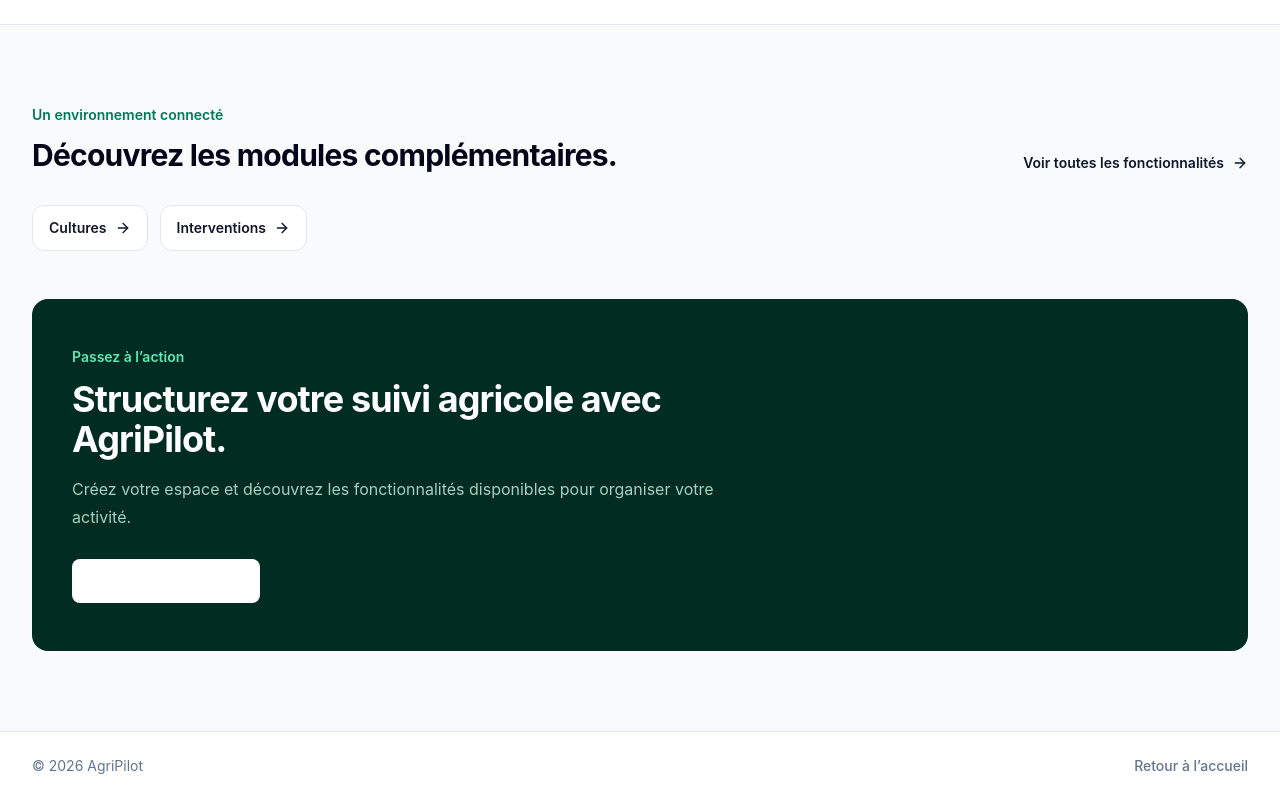
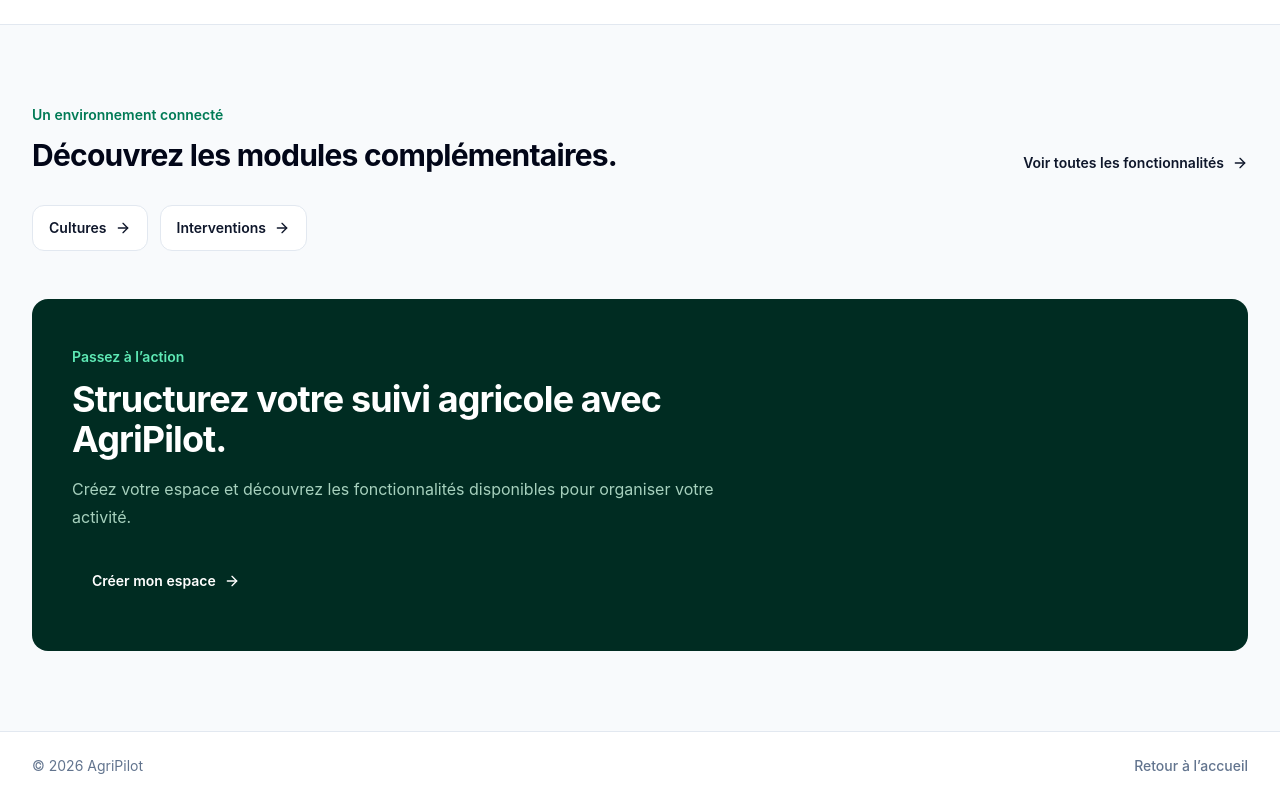
Before and after one commit to Piercel2022/agripilot-web, a React (Vite) app: page /fonctionnalites/campagnes in a window 1280 px wide. Shown: the part 1213-2013 px from the top of the page. Built offline with nearby package versions, Linux system fonts and the light colour scheme; no server answers.

Commit message:
Add the worklow

```diff
--- a/src/app/router/FeaturePage.tsx
+++ b/src/app/router/FeaturePage.tsx
@@ -615,7 +615,7 @@
                 </p>
                 <Link
                   to="/register"
-                  className="mt-7 inline-flex items-center gap-2 rounded-lg bg-white px-5 py-3 text-sm font-semibold text-emerald-950 transition hover:bg-emerald-50"
+                  className="mt-7 inline-flex items-center gap-2 rounded-lg bg-blue px-5 py-3 text-sm font-semibold text-emerald-950 transition hover:bg-emerald-50"
                 >
                   Créer mon espace
                   <ArrowRight className="h-4 w-4" />
```
